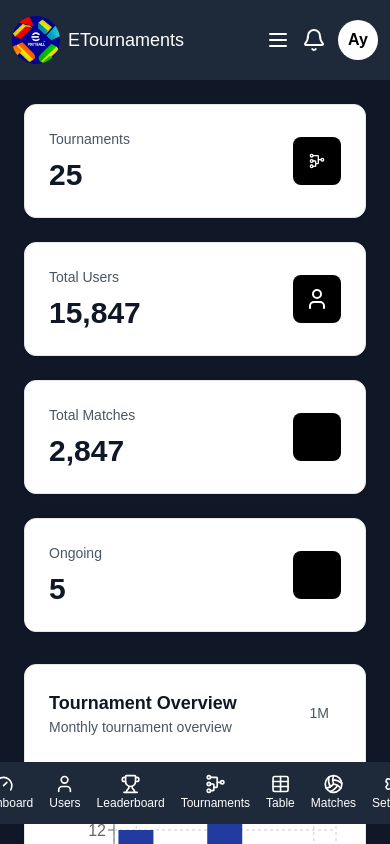
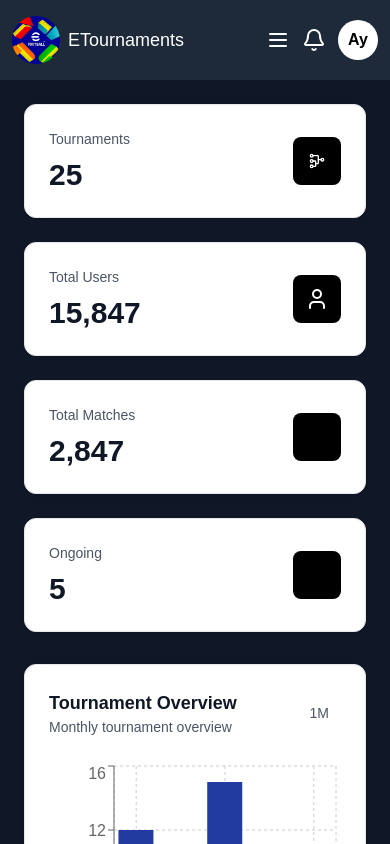
Before and after one commit to Ayomide-Philip/etournament, a Next.js app: page / in a window 390 px wide. Shown: the top 844 px of the page. Built offline with nearby package versions, Linux system fonts and the light colour scheme.

Commit message:
updating my codebase

```diff
--- a/app/componet/dashboardLayout/desktopNavBar.js
+++ b/app/componet/dashboardLayout/desktopNavBar.js
@@ -4,7 +4,7 @@ import { TbTournament } from "react-icons/tb";
 
 export default function DesktopNavBar() {
   return (
-    <div className="text-white fixed bottom-5  transform -translate-x-1/2 left-1/2 z-10">
+    <div className="hidden md:flex text-white fixed bottom-5  transform -translate-x-1/2 left-1/2 z-10">
       <div className="bg-gray-800 rounded-xl flex">
         <Link
           href="#"
```
